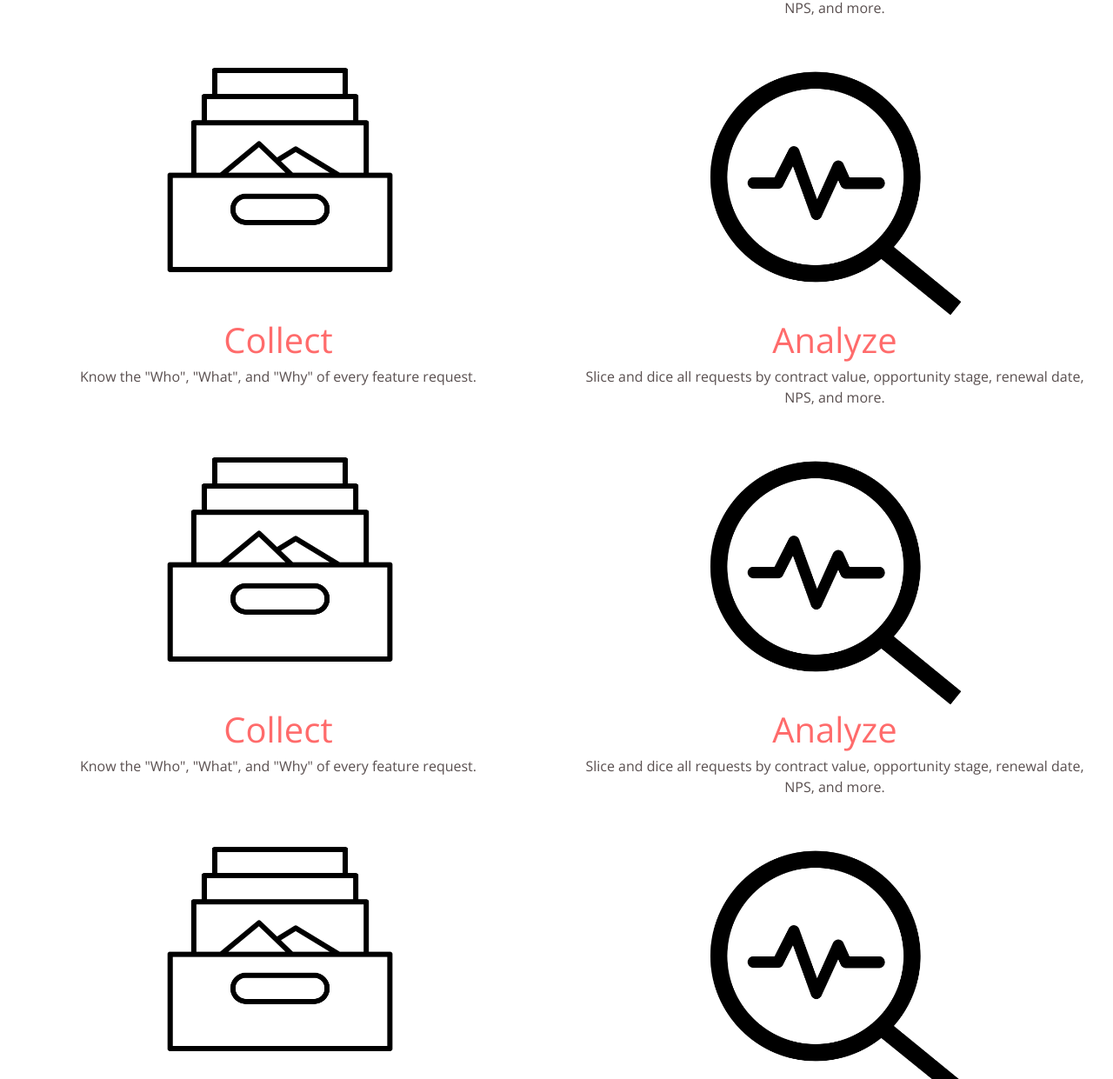
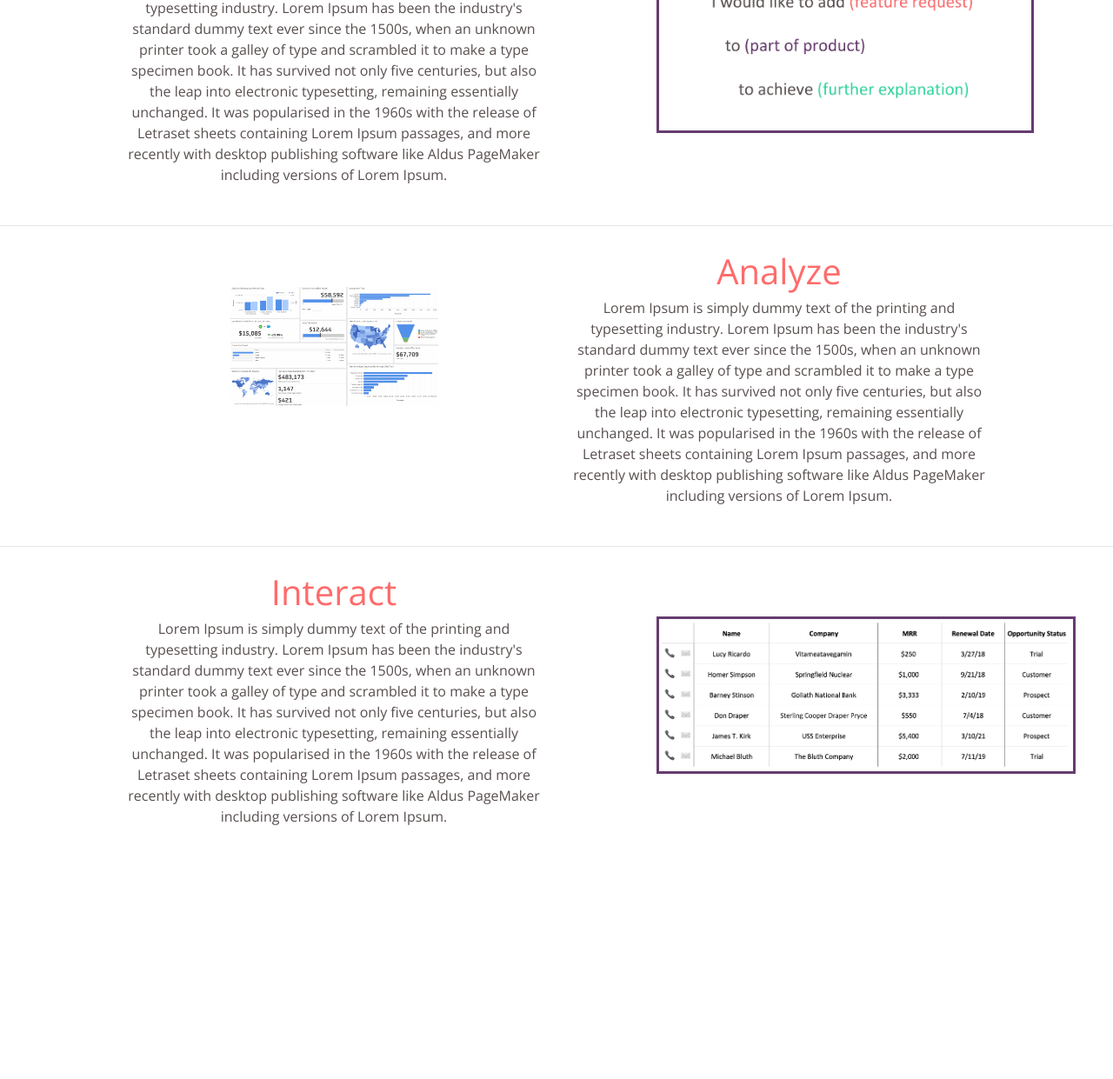
Before and after one commit to mdcanzoneri/productize, a plain HTML site: page features.html in a window 1280 px wide. Shown: the part 562-1803 px from the top of the page at 87% size. After the commit the page ends 1559 px from the top, so only its background shows below. Drawn offline with nearby package versions, Linux system fonts and the light colour scheme.

Commit message:
Product Page

```diff
--- a/features.html
+++ b/features.html
@@ -41,7 +41,7 @@
 
 <!-- Start Jumbotron -->
 <div class="jumbotron-fluid jb-features">
-  <h1 class="display-3 product">Introducing the Product Cloud!</h1>
+  <h1 class="display-3 product">Introducing the Product Cloud</h1>
   <p class="lead-product">We're just getting started here - let us know what you want to see next!</p>
   <form>
     <div class="form-group col-4">
@@ -52,51 +52,46 @@
 <!-- End Jumbotron -->
 
 <!-- Start Grid -->
-<div class="container-fluid">
+<div class="container-fluid product">
   <div class="row">
     <div class="col text-center">
       <h1 class="high-level">Collect</h1>
-      <p class="body-text">Know the "Who", "What", and "Why" of every feature request. </p>
-      <img class="img-fluid ops" src="collect.png">
+      <p class="body-text">Lorem Ipsum is simply dummy text of the printing and typesetting industry. Lorem Ipsum has been the industry's standard dummy text ever since the 1500s, when an unknown printer took a galley of type and scrambled it to make a type specimen book. It has survived not only five centuries, but also the leap into electronic typesetting, remaining essentially unchanged. It was popularised in the 1960s with the release of Letraset sheets containing Lorem Ipsum passages, and more recently with desktop publishing software like Aldus PageMaker including versions of Lorem Ipsum.</p>
     </div>
     <div class="col text-center">
-      <h1 class="high-level">Analyze</h1>
-      <p class="body-text">Slice and dice all requests by contract value, opportunity stage, renewal date, NPS, and more.</p>
-      <img class="img-fluid ops" src="analyze.png">
+      <img class="img-fluid input" src="input-mock.jpg">
     </div>
   </div>
 </div>
 
-<div class="container-fluid">
+<hr>
+
+<div class="container-fluid product">
   <div class="row">
     <div class="col text-center">
-      <h1 class="high-level">Collect</h1>
-      <p class="body-text">Know the "Who", "What", and "Why" of every feature request. </p>
-      <img class="img-fluid ops" src="collect.png">
+      <img class="img-fluid ops" src="fake-dash.png">
     </div>
     <div class="col text-center">
       <h1 class="high-level">Analyze</h1>
-      <p class="body-text">Slice and dice all requests by contract value, opportunity stage, renewal date, NPS, and more.</p>
-      <img class="img-fluid ops" src="analyze.png">
+      <p class="body-text">Lorem Ipsum is simply dummy text of the printing and typesetting industry. Lorem Ipsum has been the industry's standard dummy text ever since the 1500s, when an unknown printer took a galley of type and scrambled it to make a type specimen book. It has survived not only five centuries, but also the leap into electronic typesetting, remaining essentially unchanged. It was popularised in the 1960s with the release of Letraset sheets containing Lorem Ipsum passages, and more recently with desktop publishing software like Aldus PageMaker including versions of Lorem Ipsum.</p>
     </div>
   </div>
 </div>
 
-<div class="container-fluid">
+<hr>
+
+<div class="container-fluid product">
   <div class="row">
     <div class="col text-center">
-      <h1 class="high-level">Collect</h1>
-      <p class="body-text">Know the "Who", "What", and "Why" of every feature request. </p>
-      <img class="img-fluid ops" src="collect.png">
+      <h1 class="high-level">Interact</h1>
+      <p class="body-text">Lorem Ipsum is simply dummy text of the printing and typesetting industry. Lorem Ipsum has been the industry's standard dummy text ever since the 1500s, when an unknown printer took a galley of type and scrambled it to make a type specimen book. It has survived not only five centuries, but also the leap into electronic typesetting, remaining essentially unchanged. It was popularised in the 1960s with the release of Letraset sheets containing Lorem Ipsum passages, and more recently with desktop publishing software like Aldus PageMaker including versions of Lorem Ipsum.</p>
     </div>
     <div class="col text-center">
-      <h1 class="high-level">Analyze</h1>
-      <p class="body-text">Slice and dice all requests by contract value, opportunity stage, renewal date, NPS, and more.</p>
-      <img class="img-fluid ops" src="analyze.png">
+      <img class="img-fluid interact" src="interact.png">
     </div>
   </div>
 </div>
+<!-- End Grid -->
 
-<!-- End Grid -->
 </body>
 </html>
--- a/styles.css
+++ b/styles.css
@@ -98,6 +98,36 @@ button.product {
   margin-top: 90px;
 }
 
+div.product {
+  margin-top: 30px;
+  margin-bottom: 30px;
+  position: relative;
+  top: 0%;
+  max-width: 80%;
+}
+
+img.input {
+  padding-left: 50px;
+  padding-right: 50px;
+  padding-top: 25px;
+  padding-bottom: 25px;
+  margin-top: 35px;
+  margin-left: 100px;
+  max-width: 90%;
+  border-width: 2 PX;
+  border: solid;
+  border-color: 663C70;
+}
+
+img.interact {
+  margin-top: 50px;
+  margin-left: 100px;
+  max-width: 100%;
+  border-width: 2 PX;
+  border: solid;
+  border-color: 663C70;
+}
+
 /* Pricing Styles */
 div.jb-pricing {
     background-image: url("zen.jpeg");
@@ -114,7 +144,6 @@ div.jb-pricing {
 }
 
 h1.plan-name {
-  padding-top: 30px;
   color: FF6B6B;
 }
 
@@ -143,11 +172,12 @@ li.features {
 div.plan {
   padding-right:20px;
   border-right: 1px solid #ccc;
-  margin-top: 30px;
+  margin-top: 5px;
 }
 
 button.trial {
   border-color: 663C70;
   border-width: 2 PX;
   color: 594F4F;
+  margin-top: 90px;
 }
```
Also changed, not shown: fake-dash.png (added), input-mock.jpg (added), interact.png (added), 1 other file.
